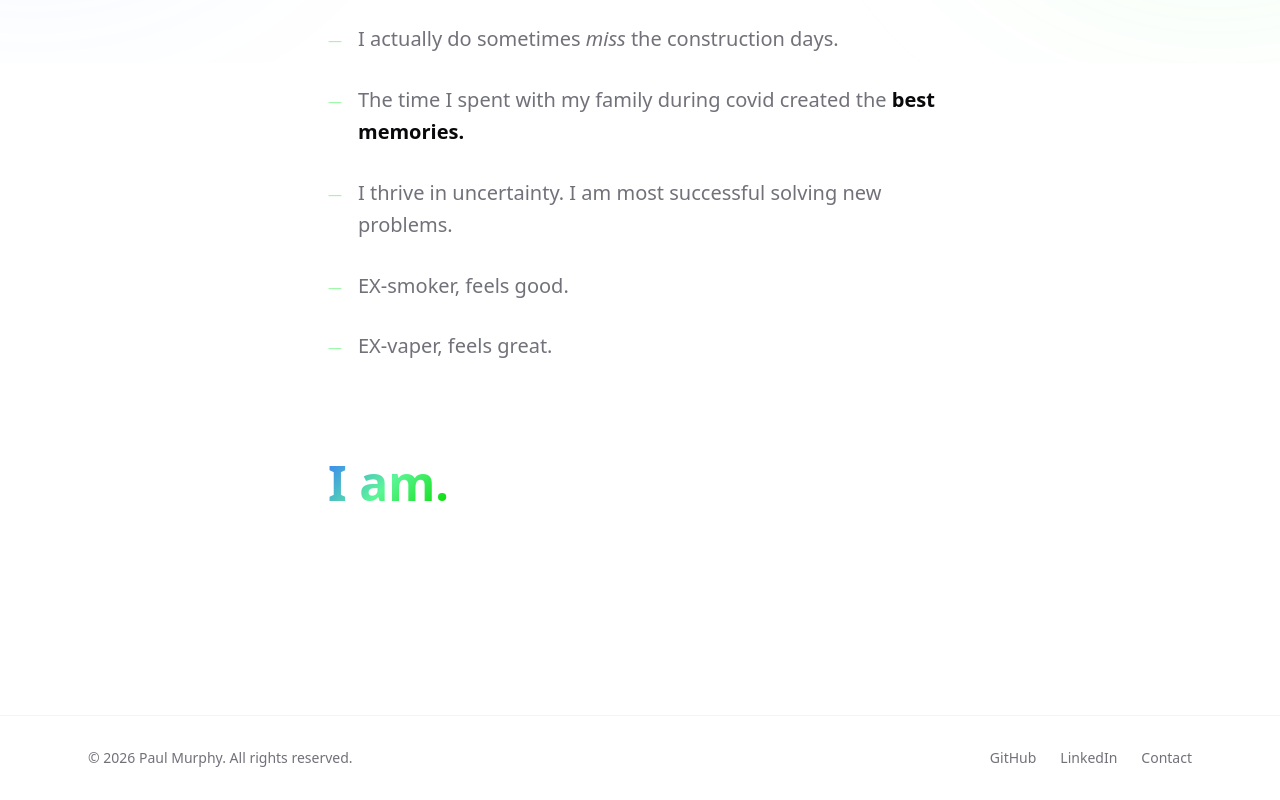
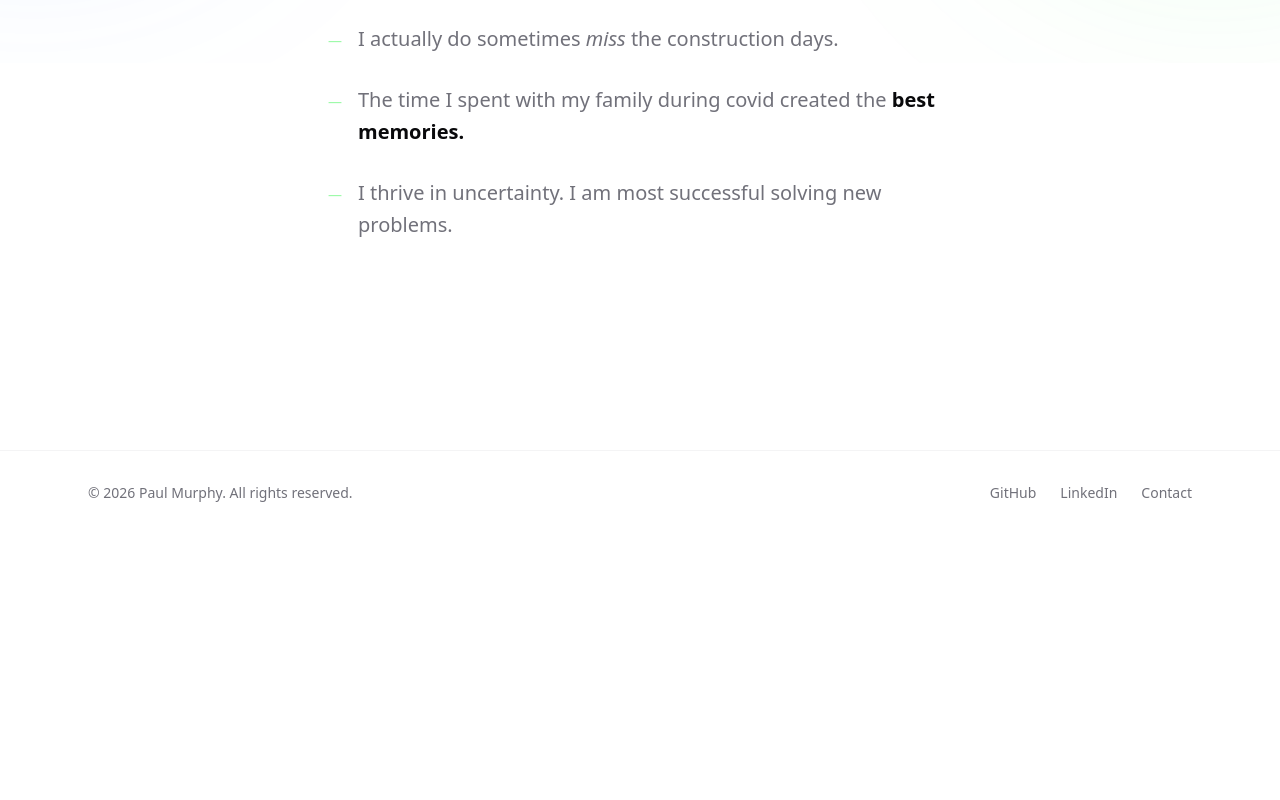
Before and after one commit to dr-pablo/gd-paulymurph, a Next.js app: page /about in a window 1280 px wide. Shown: the part 737-1537 px from the top of the page. After the commit the page ends 1272 px from the top, so only its background shows below. Built offline with nearby package versions, Linux system fonts and the light colour scheme.

Commit message:
update about page

```diff
--- a/app/about/page.tsx
+++ b/app/about/page.tsx
@@ -15,8 +15,8 @@ const lines = [
   <>I actually do sometimes <span className="italic">miss</span> the construction days.</>,
   <>The time I spent with my family during covid created the <span className="font-semibold text-foreground">best memories.</span></>,
   <>I thrive in uncertainty. I am most successful solving new problems.</>,
-  <>EX-smoker, feels good.</>,
-  <>EX-vaper, feels great.</>,
+//   <>EX-smoker, feels good.</>,
+//   <>EX-vaper, feels great.</>,
 ];
 
 export default function AboutPage() {
@@ -54,14 +54,14 @@ export default function AboutPage() {
         </ul>
 
         {/* Closing statement */}
-        <div
+        {/* <div
           className="mt-24 animate-slide-up opacity-0"
           style={{ animationDelay: `${0.05 * (lines.length + 2)}s`, animationFillMode: "forwards" }}
         >
           <p className="text-4xl md:text-5xl font-bold gradient-text inline-block">
             I am.
           </p>
-        </div>
+        </div> */}
       </div>
     </div>
   );
```
